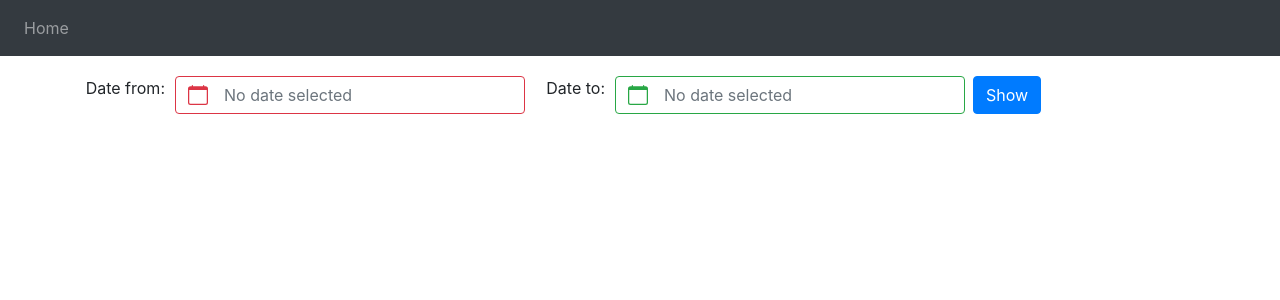
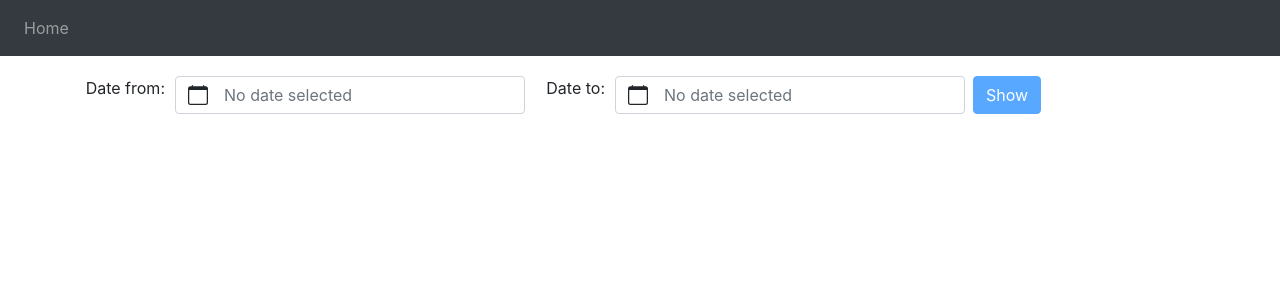
Before and after one commit to Kirill5k/crypto-tracker, a Vue app in the folder frontend/: page /#/ in a window 1280 px wide. Shown: the top 300 px of the page. Built offline with nearby package versions, Linux system fonts and the light colour scheme.

Commit message:
date range picker styling

```diff
--- a/frontend/src/components/DateRange.vue
+++ b/frontend/src/components/DateRange.vue
@@ -8,10 +8,11 @@
     </label>
     <b-form-datepicker
       id="date-from"
-      :state="false"
+      :state="isValidDateFrom"
       class="date-range__date-picker"
       today-button
       reset-button
+      v-model="dateFrom"
     />
     <label
       for="date-to"
@@ -21,14 +22,16 @@
     </label>
     <b-form-datepicker
       id="date-to"
-      :state="true"
+      :state="isValidDateTo"
       class="date-range__date-picker"
       today-button
       reset-button
+      v-model="dateTo"
     />
     <b-button
       variant="primary"
       class="ml-2"
+      :disabled="!isValidDateFrom || !isValidDateTo"
     >
       Show
     </b-button>
@@ -43,6 +46,28 @@ export default {
   components: { BFormDatepicker, BButton },
   props: {
     msg: String
+  },
+  data () {
+    return {
+      dateFrom: null,
+      dateTo: null
+    }
+  },
+  computed: {
+    isValidDateFrom () {
+      if (this.dateFrom == null || this.dateTo == null) {
+        return null
+      } else {
+        return this.dateFrom < this.dateTo
+      }
+    },
+    isValidDateTo () {
+      if (this.dateFrom == null || this.dateTo == null) {
+        return null
+      } else {
+        return this.dateTo > this.dateFrom
+      }
+    }
   }
 }
 </script>
```
